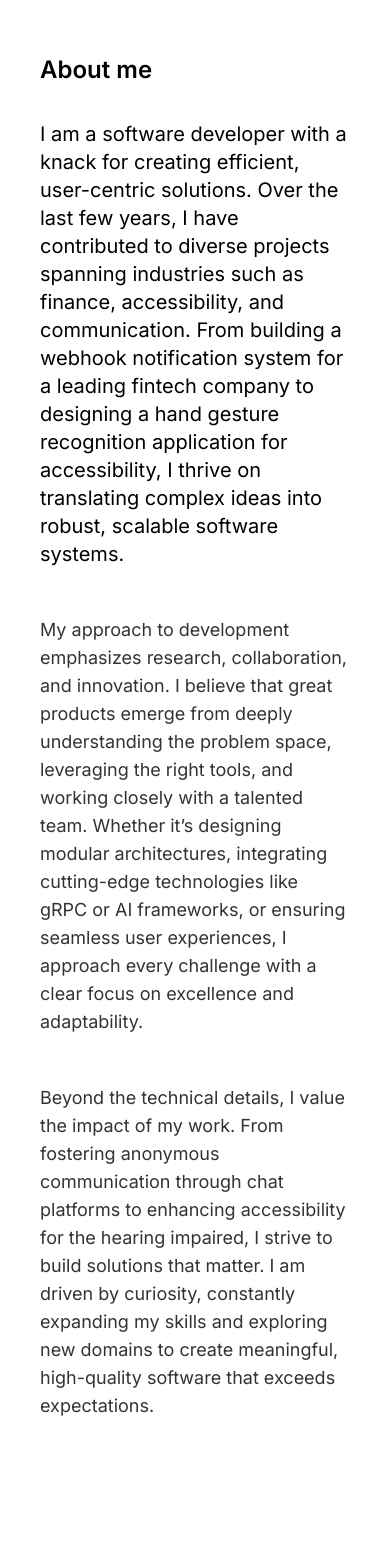
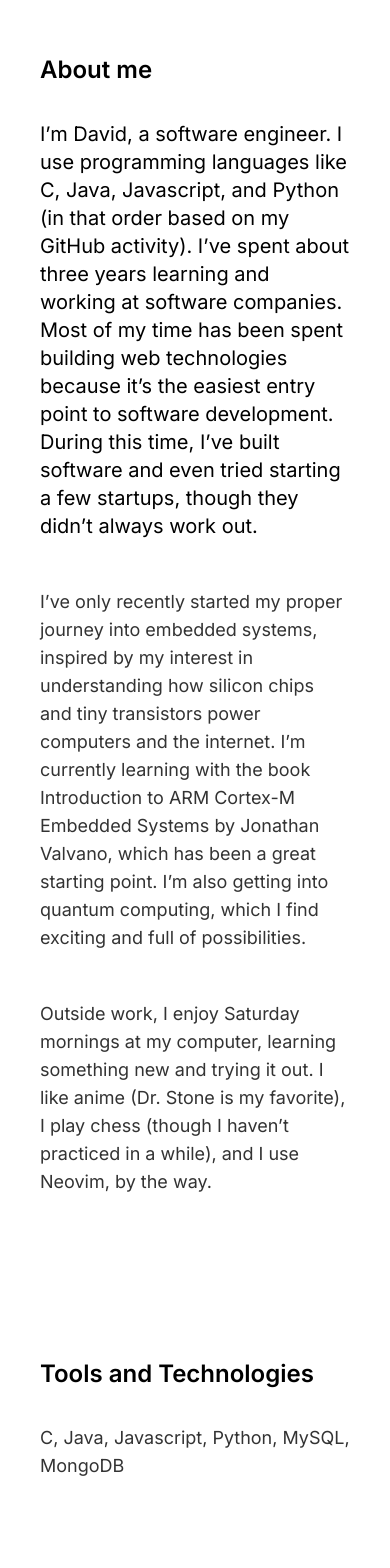
Before and after one commit to 3akare/portfolio, a Next.js app: page / in a window 390 px wide. Shown: the part 3320-4888 px from the top of the page. Built offline with nearby package versions, Linux system fonts and the light colour scheme.

Commit message:
feat: added tools section

```diff
--- a/src/app/components/About.tsx
+++ b/src/app/components/About.tsx
@@ -6,9 +6,10 @@ export default function About(){
             <div className={"grid grid-cols-1 md:grid-cols-2 gap-x-6"}>
                 <h2 className="text-[24px] md:text-[30px] lg:text-[32px] font-semibold mb-8">About me</h2>
                 <div className={"flex flex-col gap-12 text-lg md:text-xl"}>
-                    <h3 className={"text-xl md:text-2xl"}>I am a software developer with a knack for creating efficient, user-centric solutions. Over the last few years, I have contributed to diverse projects spanning industries such as finance, accessibility, and communication. From building a webhook notification system for a leading fintech company to designing a hand gesture recognition application for accessibility, I thrive on translating complex ideas into robust, scalable software systems.</h3>
-                    <p className={"text-lg md:text-xl text-[#333333] dark:text-[#cccccc]"}>My approach to development emphasizes research, collaboration, and innovation. I believe that great products emerge from deeply understanding the problem space, leveraging the right tools, and working closely with a talented team. Whether it’s designing modular architectures, integrating cutting-edge technologies like gRPC or AI frameworks, or ensuring seamless user experiences, I approach every challenge with a clear focus on excellence and adaptability.</p>
-                    <p className={"text-lg md:text-xl text-[#333333] dark:text-[#cccccc]"}>Beyond the technical details, I value the impact of my work. From fostering anonymous communication through chat platforms to enhancing accessibility for the hearing impaired, I strive to build solutions that matter. I am driven by curiosity, constantly expanding my skills and exploring new domains to create meaningful, high-quality software that exceeds expectations.</p>
+                    <h3 className={"text-xl md:text-2xl"}>I’m David, a software engineer. I use programming languages like C, Java, Javascript, and Python (in that order based on my GitHub activity). I’ve spent about three years learning and working at software companies. Most of my time has been spent building web technologies because it’s the easiest entry point to software development. During this time, I’ve built software and even tried starting a few startups, though they didn’t always work out.</h3>
+                    <p className={"text-lg md:text-xl text-[#333333] dark:text-[#cccccc]"}>I’ve only recently started my proper journey into embedded systems, inspired by my interest in understanding how silicon chips and tiny transistors power computers and the internet. I’m currently learning with the book Introduction to ARM Cortex-M Embedded Systems by Jonathan Valvano, which has been a great starting point. I’m also getting into quantum computing, which I find exciting and full of possibilities.</p>
+                    <p className={"text-lg md:text-xl text-[#333333] dark:text-[#cccccc]"}>Outside work, I enjoy Saturday mornings at my computer, learning something new and trying it out. I like anime (Dr. Stone is my favorite), I play chess (though I haven’t practiced in a while), and I use Neovim, by the way.
+                    </p>
                 </div>
             </div>
         </section>
--- a/src/app/components/Header.tsx
+++ b/src/app/components/Header.tsx
@@ -37,6 +37,10 @@ export default function Header() {
                             <Link href={"/#about"} className={"dark:hover:bg-[#212121] hover:bg-[#f7f7f7] py-[0.5rem] px-[1rem] transition-[background] duration-300 rounded-md"}>
                                 About
                             </Link>
+                        </li><li className={"dark:text-[#B8B8B8] text-[#525252]"}>
+                            <Link href={"/#tools"} className={"dark:hover:bg-[#212121] hover:bg-[#f7f7f7] py-[0.5rem] px-[1rem] transition-[background] duration-300 rounded-md"}>
+                                Tools
+                            </Link>
                         </li>
                         <li className={"dark:text-[#B8B8B8] text-[#525252]"}>
                             <Link href={"/#contact"} className={"dark:hover:bg-[#212121] hover:bg-[#f7f7f7] py-[0.5rem] px-[1rem] transition-[background] duration-300 rounded-md"}>
@@ -59,6 +63,7 @@ export default function Header() {
                 <ul className={"flex flex-col text-4xl gap-10 font-semibold justify-center"}>
                     <li onClick={() => handleLinkClick("/#work")} className={`transition-opacity duration-300 ${showMenu ? "opacity-100 delay-700" : "opacity-0"}`}>Work</li>
                     <li onClick={() => handleLinkClick("/#about")} className={`transition-opacity duration-300 ${showMenu ? "opacity-100 delay-700" : "opacity-0"}`}>About</li>
+                    <li onClick={() => handleLinkClick("/#tools")} className={`transition-opacity duration-300 ${showMenu ? "opacity-100 delay-700" : "opacity-0"}`}>Tools</li>
                     <li onClick={() => handleLinkClick("/#contact")} className={`transition-opacity duration-300 ${showMenu ? "opacity-100 delay-700" : "opacity-0"}`}>Contact</li>
                 </ul>
             </section>
--- /dev/null
+++ b/src/app/components/Tools.tsx
@@ -0,0 +1,16 @@
+export default function Tools(){
+    return (
+        <section
+            id={"tools"}
+            className="container mx-auto max-w-[90rem] py-[80px] px-[40px] md:px-[64px] lg:py-[128px] lg:px-[80px]">
+            <div className={"grid grid-cols-1 md:grid-cols-2 gap-x-6"}>
+                <h2 className="text-[24px] md:text-[30px] lg:text-[32px] font-semibold mb-8">Tools and Technologies</h2>
+                <div className={"flex flex-col gap-12 text-lg md:text-xl"}>
+                    <p className={"text-lg md:text-xl text-[#333333] dark:text-[#cccccc]"}>
+                    C, Java, Javascript, Python, MySQL, MongoDB
+                    </p>
+                </div>
+            </div>
+        </section>
+    )
+}
--- a/src/app/page.tsx
+++ b/src/app/page.tsx
@@ -3,6 +3,7 @@ import Projects from "@/app/components/Projects";
 import Experience from "@/app/components/Experience";
 import About from "@/app/components/About";
 import Banner from "@/app/components/Banner";
+import Tools from "@/app/components/Tools";
 
 export default function Home() {
   return (
@@ -10,6 +11,7 @@ export default function Home() {
         <HeroSection/>
         <Projects/>
         <About/>
+        <Tools/>
         <Experience/>
         <Banner/>
     </>
```
